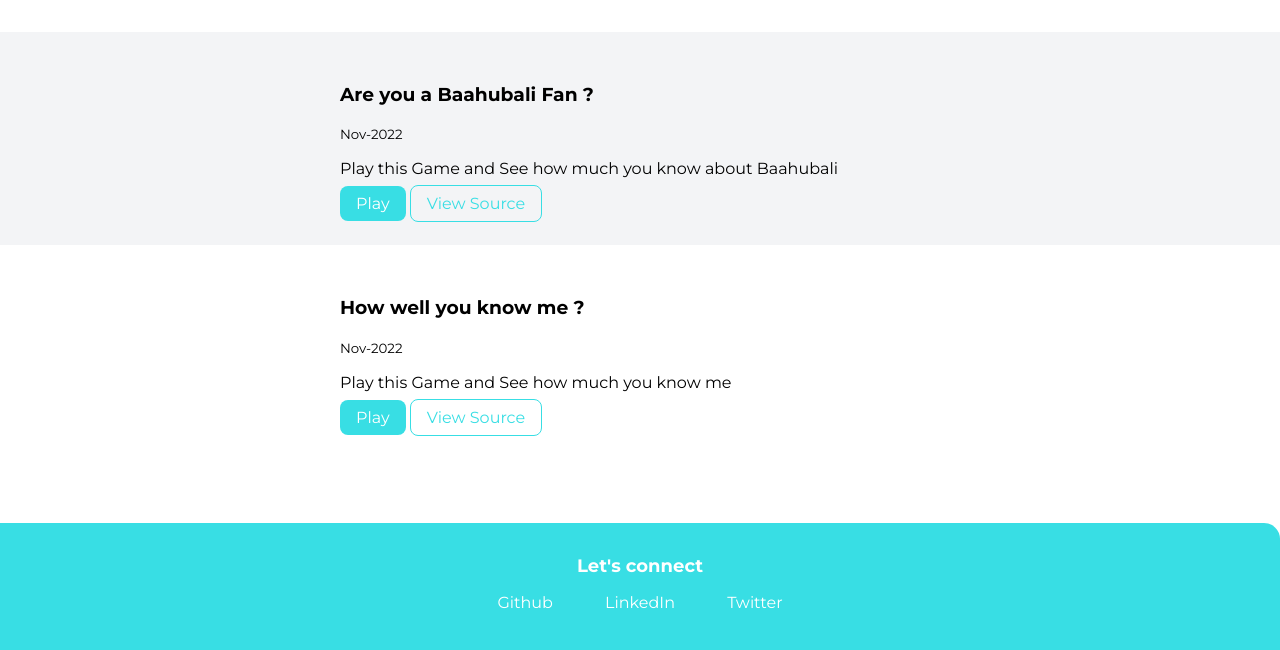
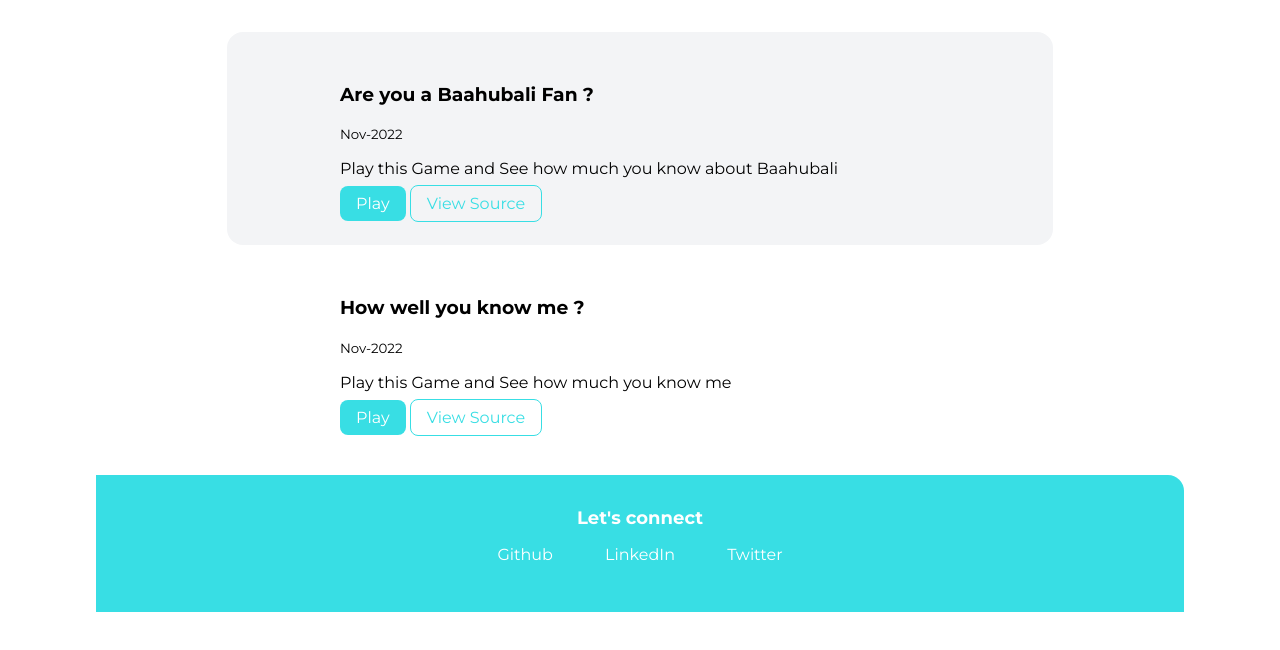
Before and after one commit to RahulKamsali/neog-markThree, a plain HTML site: page projects.html in a window 1280 px wide. Shown: the part 216-866 px from the top of the page. After the commit the page ends 828 px from the top, so only its background shows below. Drawn offline with Linux system fonts and the light colour scheme.

Commit message:
Update style.css

```diff
--- a/style.css
+++ b/style.css
@@ -6,7 +6,8 @@
 }
 body{
     font-family: 'Montserrat', sans-serif;
-    margin: 0px;
+    margin: 0px auto;
+    max-width: 85%;
 
 }
 hr{
@@ -84,10 +85,16 @@ hr{
 }
 .section{
     padding: 2rem;
+    border-radius: 1rem;
+    max-width: 70%;
+    margin: auto;
 }
 
 .section-not-h3{
     padding: 2rem;
+    border-radius: 1rem;
+    max-width: 70%;
+    margin: auto;
 }
 
 .section h3{
@@ -120,7 +127,7 @@ footer{
 }
 
 .end-pad{
-    padding-bottom: 6rem ;
+    padding-bottom: 3rem ;
 
 }
 
```
